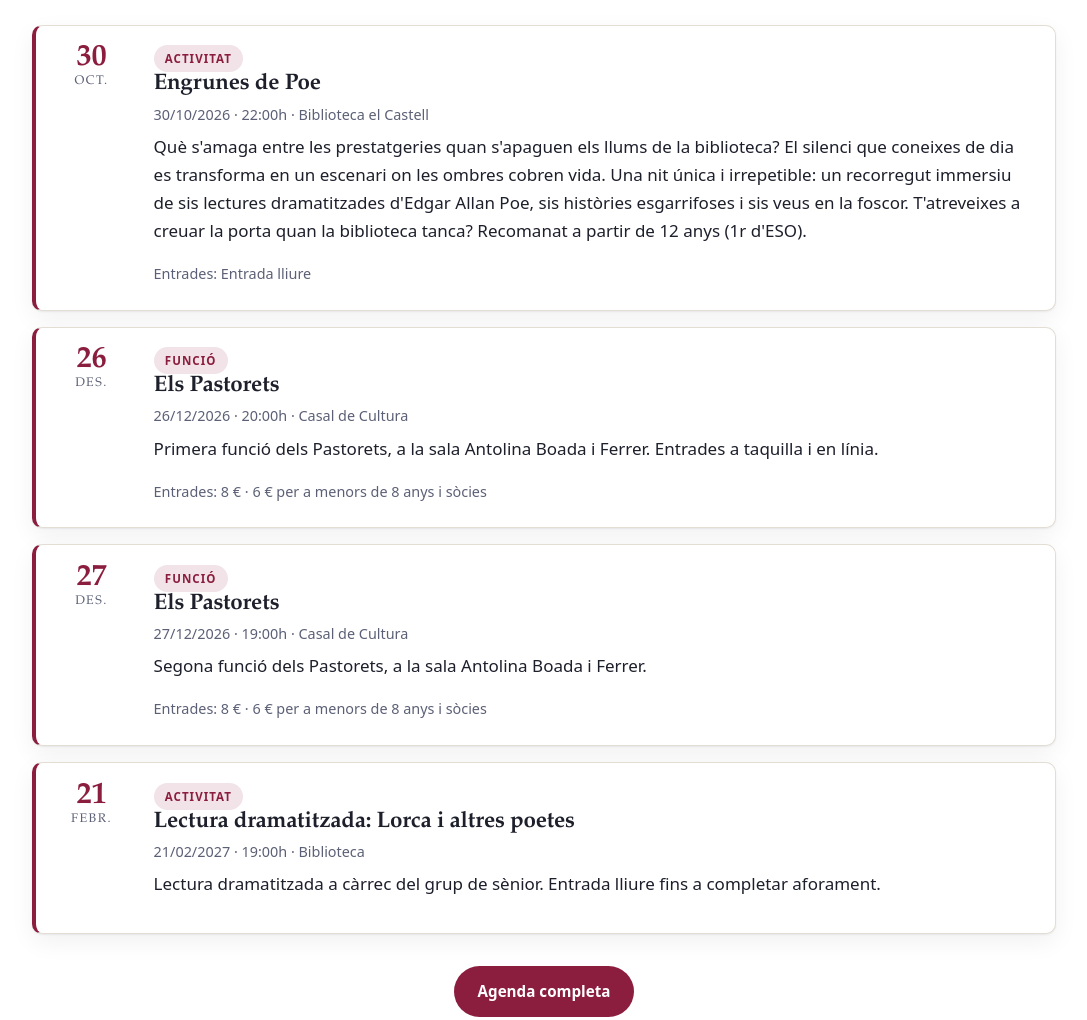
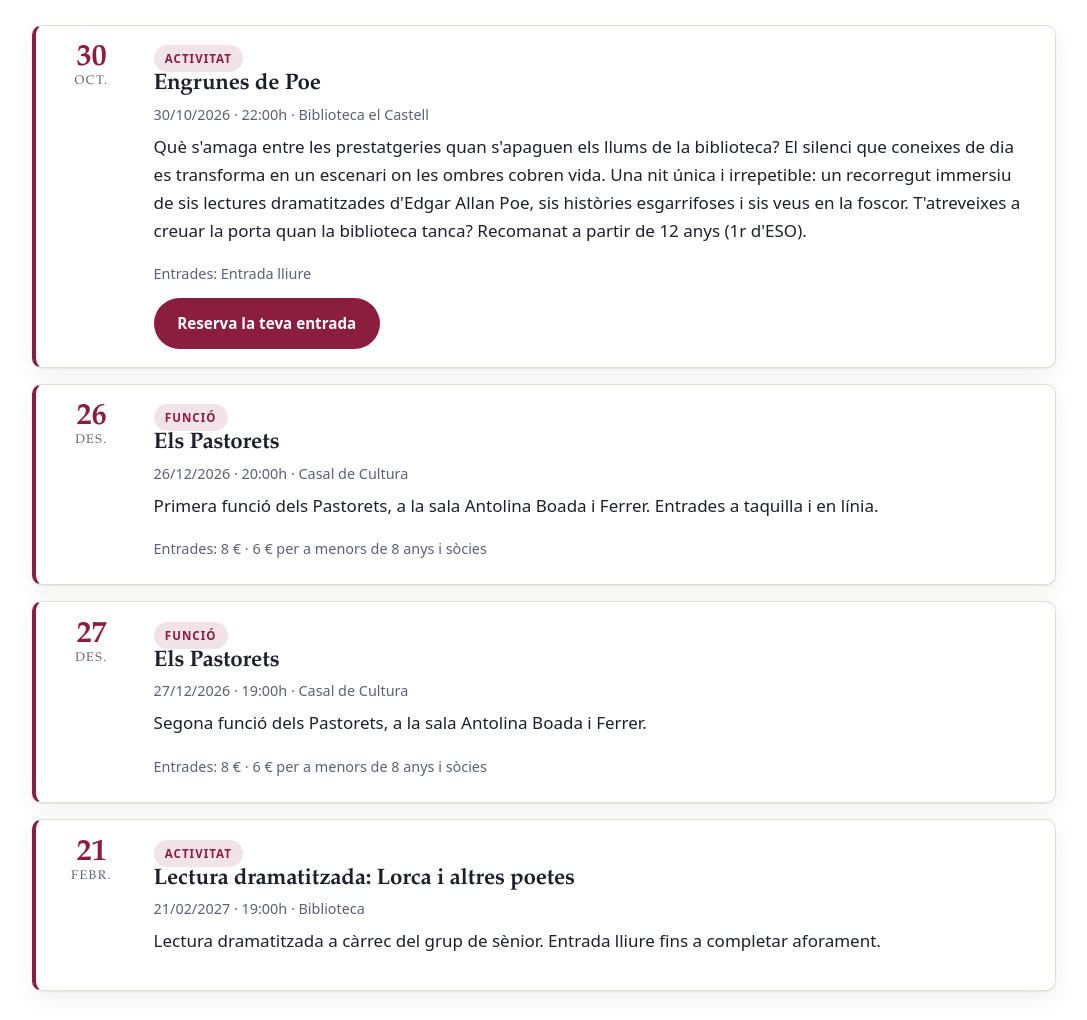
Before and after one commit to joanteixi/grup-teatre-jove-web, an Astro site: page / in a window 1280 px wide. Shown: the part 861-1881 px from the top of the page, without its empty margins (96-1183 px from the left). Built offline with nearby package versions, Linux system fonts and the light colour scheme; Astro itself is replaced by a stand-in of ours.

Commit message:
Agenda: enllac per reservar entrada d'Engrunes de Poe

```diff
--- a/src/components/AgendaList.astro
+++ b/src/components/AgendaList.astro
@@ -43,6 +43,13 @@ const properes = [...activitats]
               </p>
               <p>{a.descripcio}</p>
               {a.entrades && <p class="agenda__meta">Entrades: {a.entrades}</p>}
+              {a.enllac && (
+                <p class="agenda__enllac">
+                  <a class="btn btn--vi" href={a.enllac.url} target="_blank" rel="noopener">
+                    {a.enllac.text ?? "Reserva la teva entrada"}
+                  </a>
+                </p>
+              )}
             </div>
           </li>
         );
--- a/src/data/agenda.ts
+++ b/src/data/agenda.ts
@@ -12,6 +12,8 @@ export type Activitat = {
   descripcio: string;
   tipus: "funció" | "assaig obert" | "activitat" | "assemblea";
   entrades?: string;
+  /** Enllaç per reservar o comprar entrades (Entràpolis, etc.). `text` és opcional. */
+  enllac?: { url: string; text?: string };
 };
 
 export const agenda: Activitat[] = [
@@ -24,6 +26,10 @@ export const agenda: Activitat[] = [
       "Què s'amaga entre les prestatgeries quan s'apaguen els llums de la biblioteca? El silenci que coneixes de dia es transforma en un escenari on les ombres cobren vida. Una nit única i irrepetible: un recorregut immersiu de sis lectures dramatitzades d'Edgar Allan Poe, sis històries esgarrifoses i sis veus en la foscor. T'atreveixes a creuar la porta quan la biblioteca tanca? Recomanat a partir de 12 anys (1r d'ESO).",
     tipus: "activitat",
     entrades: "Entrada lliure",
+    enllac: {
+      url: "https://www.entrapolis.com/entrades/engrunes-de-poer",
+      text: "Reserva la teva entrada",
+    },
   },
   {
     data: "2026-12-26",
--- a/src/styles/global.css
+++ b/src/styles/global.css
@@ -447,6 +447,10 @@ img {
   margin-bottom: 0.4rem;
 }
 
+.agenda__enllac {
+  margin: 0.75rem 0 0;
+}
+
 /* ---------- Text llarg ---------- */
 
 .prosa {
```
